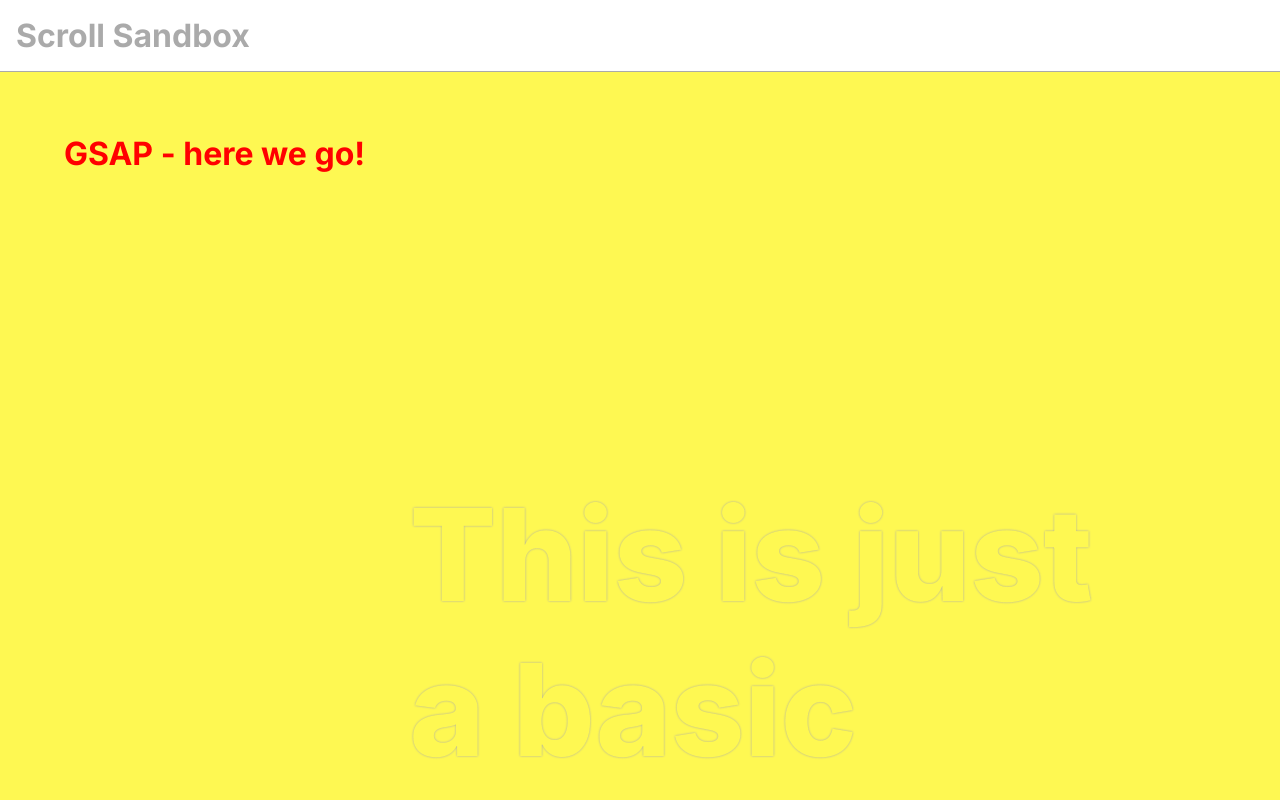
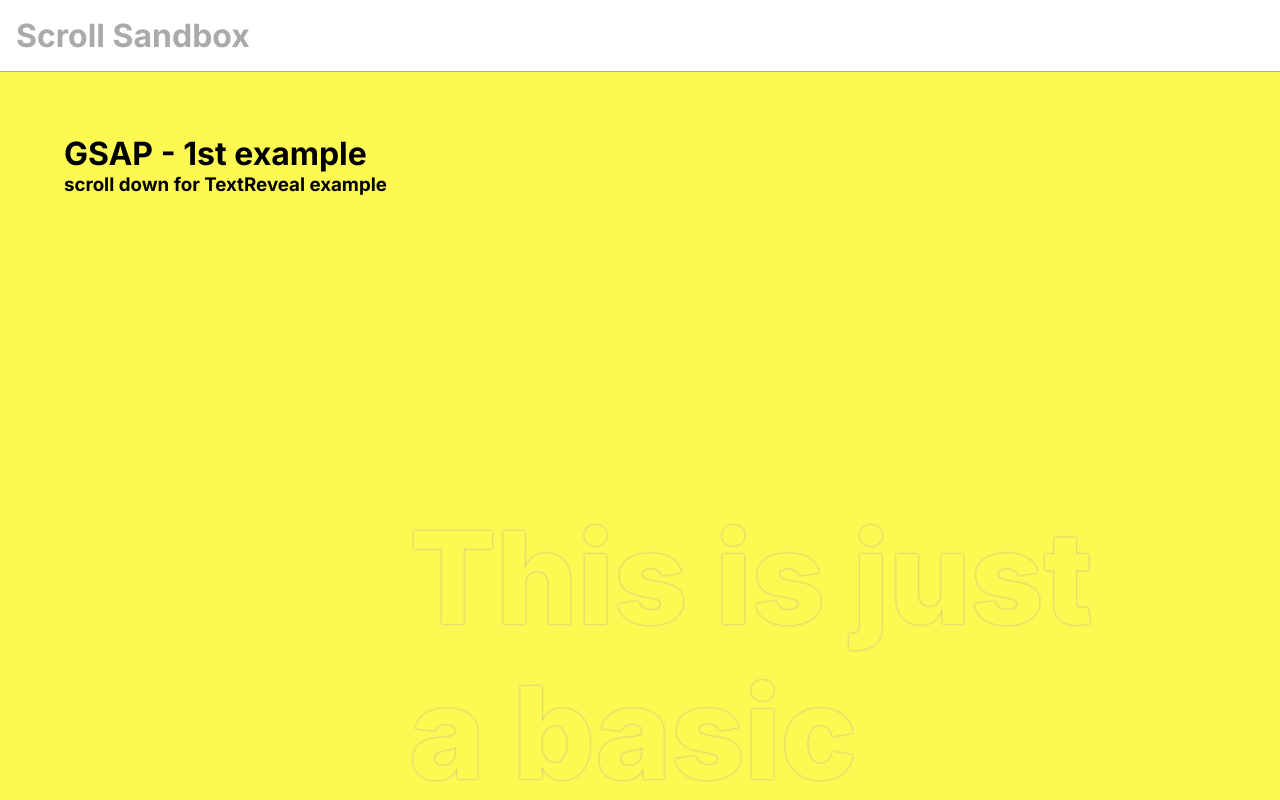
Before and after one commit to JPhasma/scroll-sandbox, a Next.js app: page /gsap in a window 1280 px wide. Shown: the top 800 px of the page. Built offline with nearby package versions, Linux system fonts and the light colour scheme.

Commit message:
improved

```diff
--- a/app/globals.css
+++ b/app/globals.css
@@ -41,6 +41,7 @@ header {
   background-color: #fef852;
   color: #2a2a2a;
   padding: 4rem;
+  color: white;
 }
 
 .reveal {
--- a/app/gsap/page.js
+++ b/app/gsap/page.js
@@ -46,13 +46,16 @@ function GSAP(props) {
   // we have access to our DOM elements here
   useEffect(() => {
     // Add animations to be played here once page has loaded
-    gsap.to(header.current, { color: 'red', duration: 2 });
-    gsap.to(divOne.current, { color: 'red', duration: 1 });
+    gsap.to(header.current, { color: 'black', duration: 2 });
+    gsap.to(divOne.current, { color: 'black', duration: 3 });
   }, [header, divOne]);
 
   return (
     <div className='gsap_page'>
-      <h1 ref={header}>GSAP - here we go!</h1>
+      <h1 ref={header}>GSAP - 1st example</h1>
+      <div className='trigger_container' ref={divOne}>
+        <h3>scroll down for TextReveal example</h3>
+      </div>
       <div className='spacing-small'></div>
       <div className='reveal'>
         <div ref={triggerRef}>
@@ -66,9 +69,6 @@ function GSAP(props) {
         </div>
       </div>
       <div className='spacing'></div>
-      <div className='trigger_container' ref={divOne}>
-        <h3>divOne</h3>
-      </div>
     </div>
   );
 }
```
